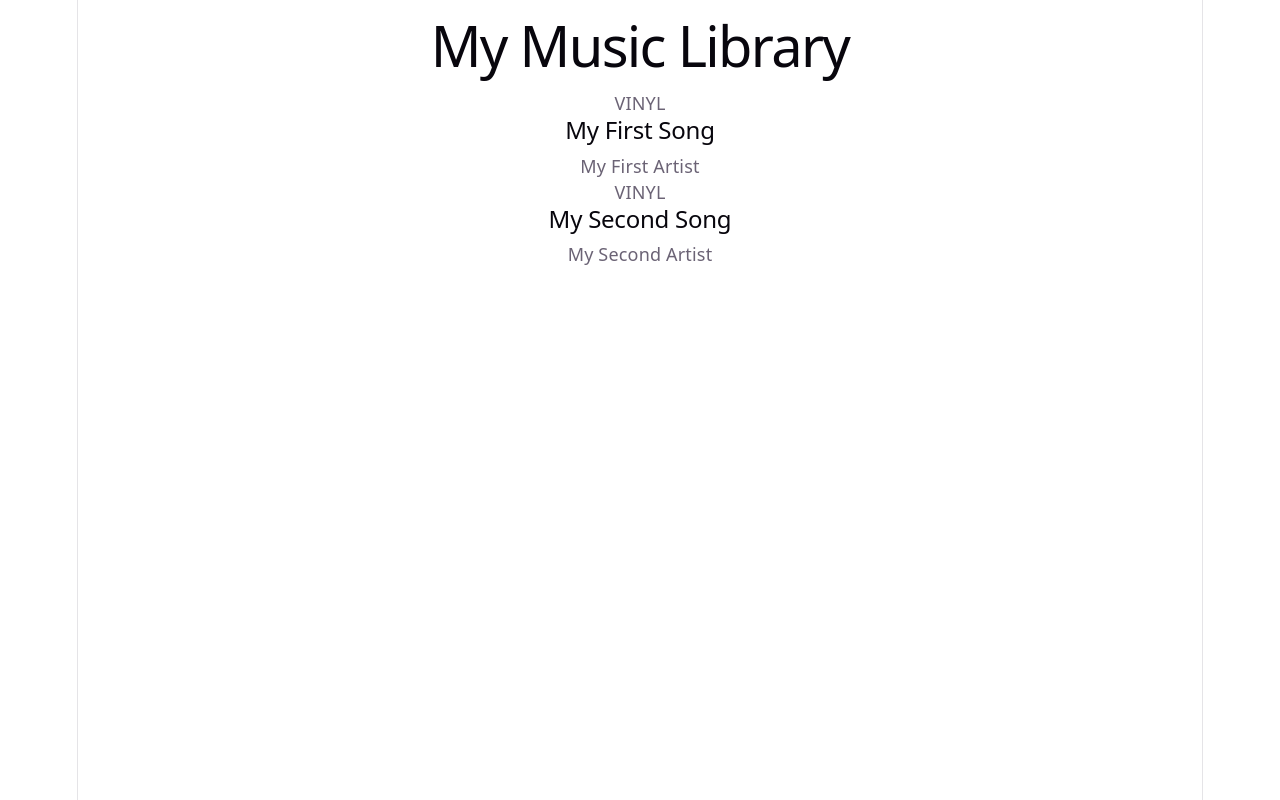
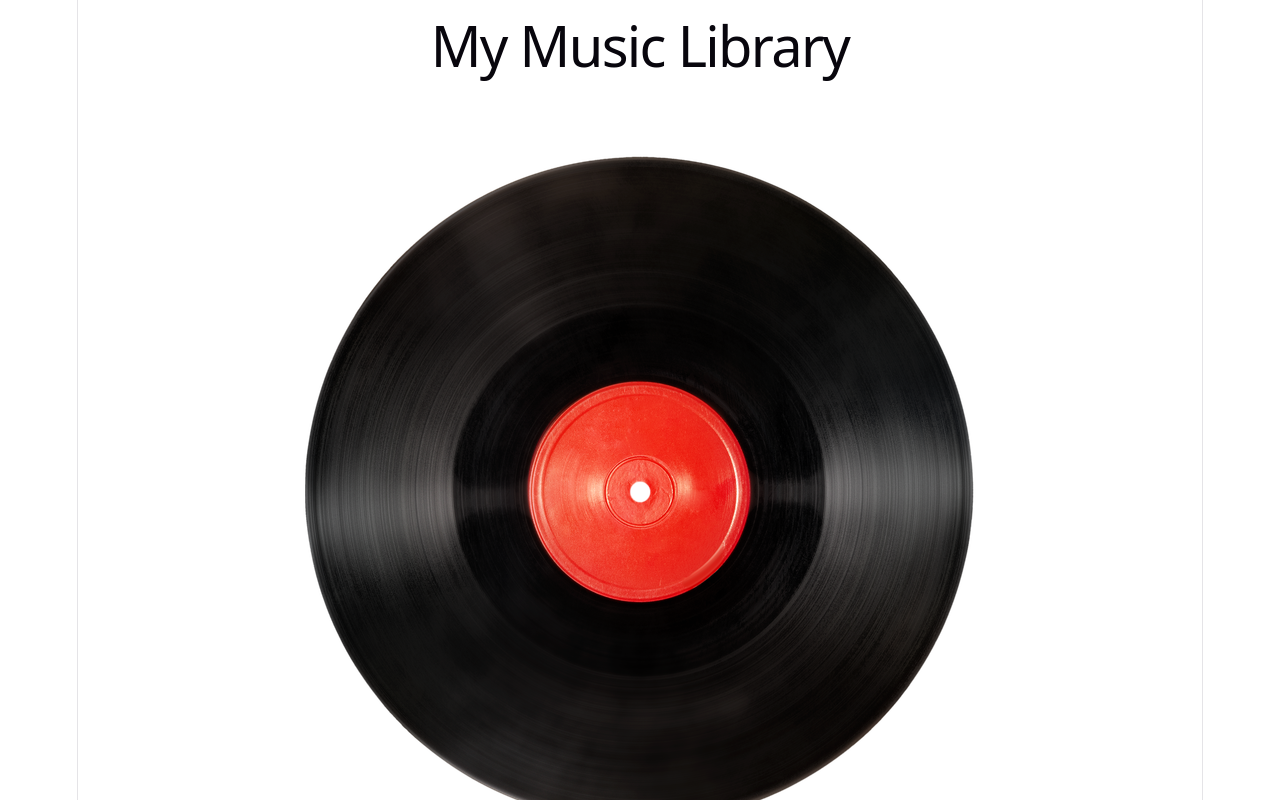
Before and after one commit to FLCL84L/vinyl, a React (Vite) app: page / in a window 1280 px wide. Shown: the top 800 px of the page. Built offline with nearby package versions, Linux system fonts and the light colour scheme.

Commit message:
vinyl image

```diff
--- a/src/SongCard.jsx
+++ b/src/SongCard.jsx
@@ -1,7 +1,7 @@
 function SongCard({title, artist}) {
     return(
         <div>
-            <div>VINYL</div>
+            <img src="/vinyl.png" alt="" />
 
             <h2>{title}</h2>
             <p>{artist}</p>
```
Also changed, not shown: public/vinyl.png (added).
